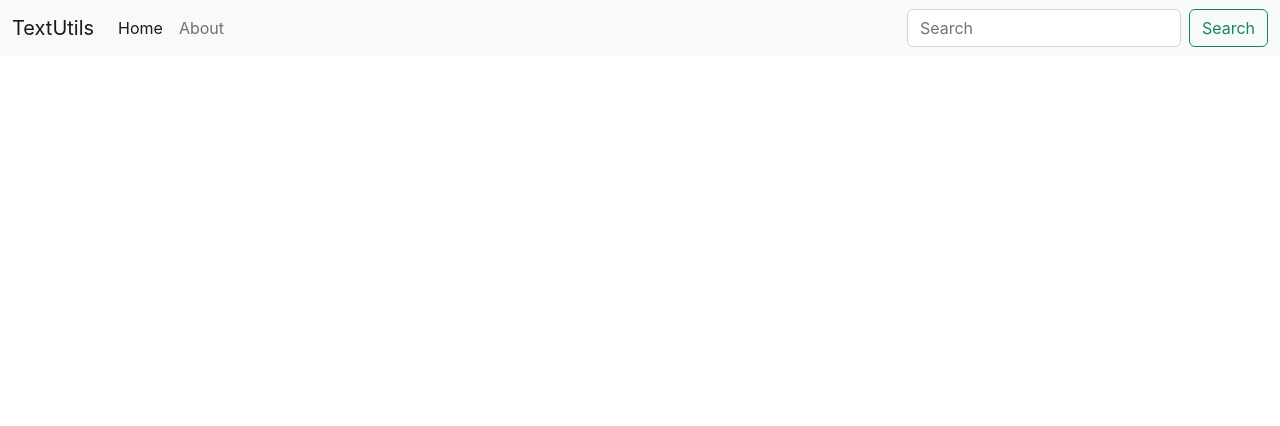
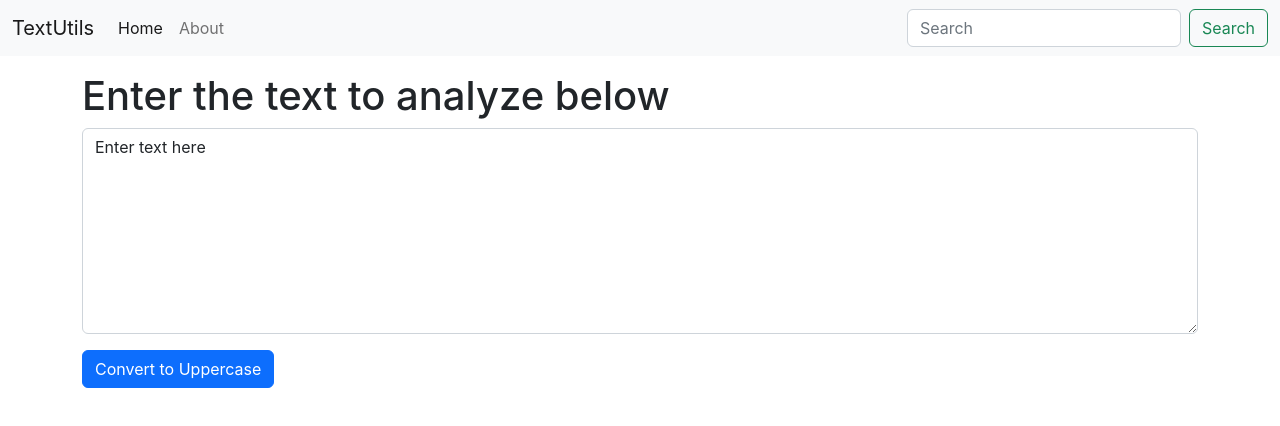
Before and after one commit to toaayush/TextUtils-React, a React (Create React App) app: page / in a window 1280 px wide. Shown: the top 426 px of the page. Built offline with nearby package versions, Linux system fonts and the light colour scheme.

Commit message:
video 7 completed

```diff
--- /dev/null
+++ b/module1.mjs
@@ -0,0 +1,5 @@
+import dza, {a, c, d} from './module2.mjs'
+console.log(dza);
+console.log(c);
+console.log(a);
+console.log(d);
--- a/src/App.js
+++ b/src/App.js
@@ -1,62 +1,17 @@
-// import logo from './logo.svg';
+
 import './App.css';
+import Navbar from './components/Navbar';
+import TextForm from './components/TextForm';
 
-// let name = "Ayush";
 function App() {
   return (
     <>
-    {/* <h1>This is me</h1> */}
-    {/* <div className="App">
-      <header className="App-header">
-        <img src={logo} className="App-logo" alt="logo" />
-        <p>
-          Edit <code>src/App.js</code> and save to reload.
-        </p>
-        <a
-          className="App-link"
-          href="https://reactjs.org"
-          target="_blank"
-          rel="noopener noreferrer"
-        >
-          Learn React
-        </a>
-      </header>
-    </div> */}
-
-    {/* New Code  */}
-    {/* <div className="blank">Lovely</div> */}
-    {/* <nav>
-      <li>Home</li>
-      <li>About</li>
-      <li>Contact</li>
-    </nav>
-    <div className="container">
-      <h1>Hello {name}</h1>
-      <p>Lorem ipsum, dolor sit amet consectetur adipisicing elit. Quam veritatis magni eaque saepe perferendis iste, facere accusamus odit adipisci qui quia quos error quae omnis voluptatibus minima fuga doloremque voluptatum ut obcaecati, eveniet deserunt corporis voluptatem distinctio! Quaerat nisi aut repellendus ipsum in!</p>
-    </div> */}
-
-      <nav className="navbar navbar-expand-lg bg-light">
-        <div className="container-fluid">
-          <a className="navbar-brand" href="/">TextUtils</a>
-          <button className="navbar-toggler" type="button" data-bs-toggle="collapse" data-bs-target="#navbarSupportedContent" aria-controls="navbarSupportedContent" aria-expanded="false" aria-label="Toggle navigation">
-            <span className="navbar-toggler-icon"></span>
-          </button>
-          <div className="collapse navbar-collapse" id="navbarSupportedContent">
-            <ul className="navbar-nav me-auto mb-2 mb-lg-0">
-              <li className="nav-item">
-                <a className="nav-link active" aria-current="page" href="/">Home</a>
-              </li>
-              <li className="nav-item">
-                <a className="nav-link" href="/">About</a>
-              </li>
-            </ul>
-            <form className="d-flex" role="search">
-              <input className="form-control me-2" type="search" placeholder="Search" aria-label="Search"/>
-              <button className="btn btn-outline-success" type="submit">Search</button>
-            </form>
-          </div>
-        </div>
-      </nav>
+      {/* <Navbar title = "TextUtils" aboutText = "About TextUtils"/> */}
+      {/* <Navbar/> */}
+      <Navbar title = "TextUtils"/>
+      <div className="container my-3">
+      <TextForm heading = "Enter the text to analyze below"/>
+      </div>
     </>
   );
 }
--- /dev/null
+++ b/src/components/Navbar.js
@@ -0,0 +1,40 @@
+import React from 'react'
+import PropTypes from 'prop-types'
+
+
+export default function Navbar(props) {
+  return (
+    <nav className="navbar navbar-expand-lg bg-light">
+        <div className="container-fluid">
+        <a className="navbar-brand" href="/">{props.title}</a>
+        <button className="navbar-toggler" type="button" data-bs-toggle="collapse" data-bs-target="#navbarSupportedContent" aria-controls="navbarSupportedContent" aria-expanded="false" aria-label="Toggle navigation">
+            <span className="navbar-toggler-icon"></span>
+        </button>
+        <div className="collapse navbar-collapse" id="navbarSupportedContent">
+            <ul className="navbar-nav me-auto mb-2 mb-lg-0">
+            <li className="nav-item">
+                <a className="nav-link active" aria-current="page" href="/">Home</a>
+            </li>
+            <li className="nav-item">
+                <a className="nav-link" href="/">{props.aboutText}</a>
+            </li>
+            </ul>
+            <form className="d-flex" role="search">
+            <input className="form-control me-2" type="search" placeholder="Search" aria-label="Search"/>
+            <button className="btn btn-outline-success" type="submit">Search</button>
+            </form>
+        </div>
+        </div>
+    </nav>
+  )
+}
+
+Navbar.propTypes = {
+    title: PropTypes.string.isRequired,
+    aboutText: PropTypes.string.isRequired,
+}
+
+Navbar.defaultProps = {
+    title: "Set title here",
+    aboutText: "About"
+}
--- /dev/null
+++ b/src/components/TextForm.js
@@ -0,0 +1,27 @@
+import React, {useState} from 'react'
+
+
+export default function TextForm(props) {
+    const handleUpClick = ()=>{
+        // console.log("Uppercase was clicked: " + text);
+        // setText("You have clicked on handleUpClick");
+        let newText = text.toUpperCase();
+        setText(newText);
+    }
+    const handleOnChange = (event)=>{
+        setText(event.target.value);
+        // console.log("On change");
+    }
+    const [text, setText] = useState('Enter text here');
+    // text = "new text"; // Wrong way to change the state
+    // setText("new text"); // Right way to change the state
+  return (
+    <div>
+            <h1>{props.heading}</h1>
+            <div className="mb-3">
+            <textarea className="form-control" value={text} onChange={handleOnChange} id="myBox" rows="8"></textarea>
+            </div>
+            <button className="btn btn-primary" onClick={handleUpClick}>Convert to Uppercase</button>
+    </div>
+  )
+}
```
Also changed, not shown: module2.mjs (added, +9 -0 lines).
